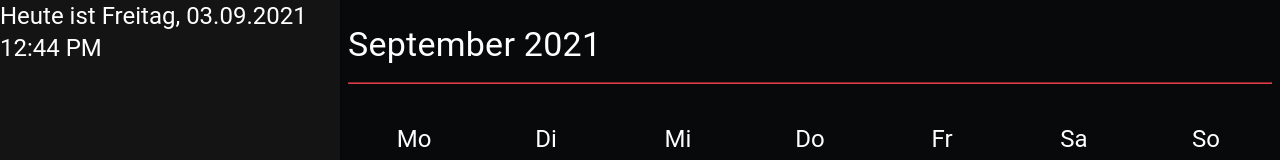
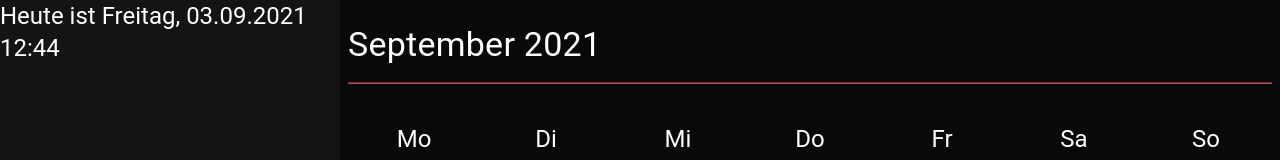
Before and after one commit to nicholas-roether/todate, a Next.js app: page / in a window 1280 px wide. Shown: the top 160 px of the page. Built offline with nearby package versions, Linux system fonts and the light colour scheme.

Commit message:
some slight changes

```diff
--- a/pages/index.tsx
+++ b/pages/index.tsx
@@ -13,8 +13,8 @@ const Index = () => {
 				<ResizableContainer
 					right
 					defaultWidth={350}
-					minWidth={80}
-					maxWidth="min(600px, calc(100% - 800px))"
+					minWidth={160}
+					maxWidth="min(600px, max(calc(100% - 800px), 160px))"
 				>
 					<Paper square style={{ height: "100%" }}>
 						<Clock />
--- a/src/frontend/components/resizable_container.tsx
+++ b/src/frontend/components/resizable_container.tsx
@@ -34,7 +34,8 @@ const useStyles = makeStyles(() => ({
 		gridRowStart: "top-inner",
 		gridRowEnd: "bottom-inner",
 		gridColumnStart: "left-inner",
-		gridColumnEnd: "right-inner"
+		gridColumnEnd: "right-inner",
+		overflow: "hidden"
 	},
 	gutter: {
 		position: "relative"
--- a/src/i18n/messages/de-DE.json
+++ b/src/i18n/messages/de-DE.json
@@ -1,3 +1,3 @@
 {
-	"clock": "Heute ist {today, date, ::eeeeeMMddyyyy}{br}{today, date, ::hhmm}"
+	"clock": "Heute ist {today, date, ::eeeeeMMddyyyy}{br}{today, date, ::HHmm}"
 }
--- a/src/i18n/messages/ja-JP.json
+++ b/src/i18n/messages/ja-JP.json
@@ -1,3 +1,3 @@
 {
-	"clock": "今日は{today, date, ::yyyyMMddeeeee}{br}{today, date, ::hhmm}"
+	"clock": "今日は{today, date, ::yyyyMMddeeeee}{br}{today, date, ::HHmm}"
 }
```
